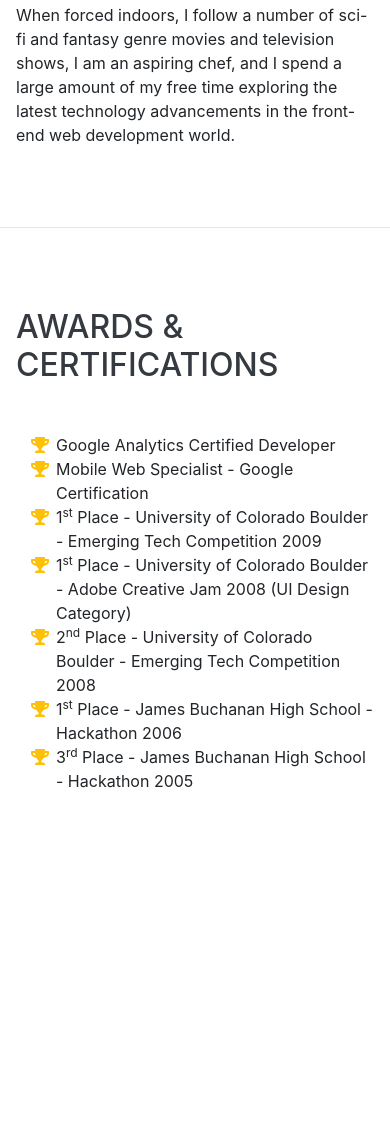
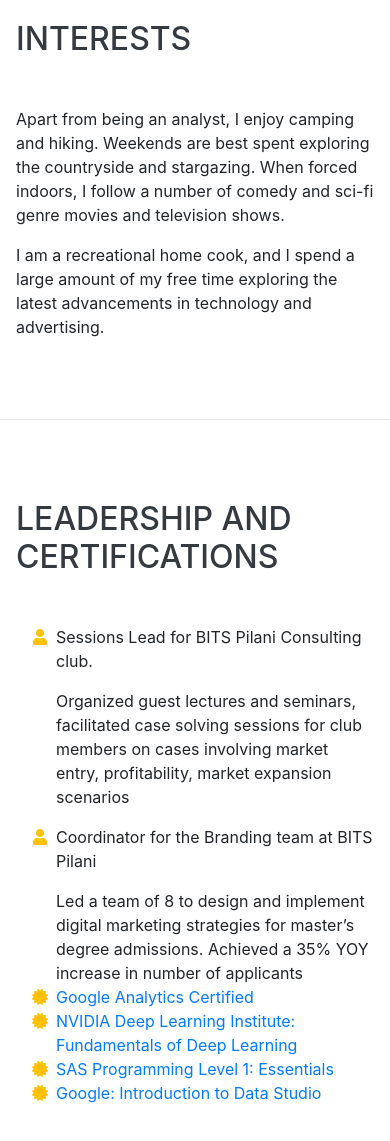
Before and after one commit to samirhusain26/samirhusain26.github.io, a website with bundled scripts: page index.html in a window 390 px wide. Shown: the part 4734-5875 px from the top of the page. Before the commit the page ends 5607 px from the top, so only its background shows below. Built offline with nearby package versions, Linux system fonts and the light colour scheme; a web font is replaced by a local one.

Commit message:
Update index.html

```diff
--- a/index.html
+++ b/index.html
@@ -47,13 +47,13 @@
           <a class="nav-link js-scroll-trigger" href="#education">Education</a>
         </li>
         <li class="nav-item">
-          <a class="nav-link js-scroll-trigger" href="#skills">Skills</a>
+          <a class="nav-link js-scroll-trigger" href="#skills">Skills and Projects</a>
         </li>
         <li class="nav-item">
           <a class="nav-link js-scroll-trigger" href="#interests">Interests</a>
         </li>
         <li class="nav-item">
-          <a class="nav-link js-scroll-trigger" href="#awards">Awards</a>
+          <a class="nav-link js-scroll-trigger" href="#awards">Leadership </a>
         </li>
       </ul>
     </div>
@@ -77,7 +77,7 @@
           <a href="https://github.com/samirhusain26">
             <i class="fab fa-github"></i>
           </a>
-          <a href="#">
+          <a href="https://twitter.com/samirhusain26">
             <i class="fab fa-twitter"></i>
           </a>
         </div>
@@ -216,13 +216,13 @@
             <a href="https://github.com/samirhusain26/nba-roster-optimization">NBA player performance</a>: Develop a machine learning model in python to generate optimized roster for a new team</li>
           <li>
             <i class="fa-li fa fa-check"></i>
-            Cross Browser Testing &amp; Debugging</li>
+            <a href="https://github.com/samirhusain26/craigslistNLP">Natural Language processing on Craigslist</a>: Collect and analyze Craigslist posts to predict its entertainment value and shareability. Flag NSFW posts and add an option to block posts.</li>
           <li>
             <i class="fa-li fa fa-check"></i>
-            Cross Functional Teams</li>
+            <a href="https://github.com/samirhusain26/stockmarketLSTM">Stock prediction</a>: Time series forecast using LSTM neural net in TensorFlow. Run remotely on a server with dynamic learning using Google Cloud Platform</li>
           <li>
             <i class="fa-li fa fa-check"></i>
-            Agile Development &amp; Scrum</li>
+            <a href="https://github.com/samirhusain26/WoM-restaurant-recommendation">Restaurant Recommender</a>: Build an NLP solution and app in R to recommend restaurants based on Yelp reviews by an user.</li>
         </ul>
       </div>
     </section>
@@ -232,8 +232,8 @@
     <section class="resume-section p-3 p-lg-5 d-flex align-items-center" id="interests">
       <div class="w-100">
         <h2 class="mb-5">Interests</h2>
-        <p>Apart from being a web developer, I enjoy most of my time being outdoors. In the winter, I am an avid skier and novice ice climber. During the warmer months here in Colorado, I enjoy mountain biking, free climbing, and kayaking.</p>
-        <p class="mb-0">When forced indoors, I follow a number of sci-fi and fantasy genre movies and television shows, I am an aspiring chef, and I spend a large amount of my free time exploring the latest technology advancements in the front-end web development world.</p>
+        <p>Apart from being an analyst, I enjoy camping and hiking. Weekends are best spent exploring the countryside and stargazing. When forced indoors, I follow a number of comedy and sci-fi genre movies and television shows.</p>
+        <p class="mb-0">I am a recreational home cook, and I spend a large amount of my free time exploring the latest advancements in technology and advertising.</p>
       </div>
     </section>
 
@@ -241,34 +241,31 @@
 
     <section class="resume-section p-3 p-lg-5 d-flex align-items-center" id="awards">
       <div class="w-100">
-        <h2 class="mb-5">Awards &amp; Certifications</h2>
+        <h2 class="mb-5">Leadership and Certifications</h2>
         <ul class="fa-ul mb-0">
+
 		  <li>
-            <i class="fa-li fa fa-trophy text-warning"></i>
-            Google Analytics Certified Developer</li>
+            <i class="fa-li fa fa-user text-warning"></i>
+			<p>Sessions Lead for BITS Pilani Consulting club.</p>
+			<p class="mb-0">Organized guest lectures and seminars, facilitated case solving sessions for club members on cases involving market entry, profitability, market expansion scenarios</li>
+          </p>
 		  <li>
-            <i class="fa-li fa fa-trophy text-warning"></i>
-            Mobile Web Specialist - Google Certification</li>
+            <i class="fa-li fa fa-user text-warning"></i>
+            <p>Coordinator for the Branding team at BITS Pilani </p>
+			<p class="mb-0">Led a team of 8 to design and implement digital marketing strategies for master’s degree admissions. Achieved a 35% YOY increase in number of applicants</p></li>
+            <p class="mb-0"></p>
 		  <li>
-            <i class="fa-li fa fa-trophy text-warning"></i>
-            1<sup>st</sup>
-            Place - University of Colorado Boulder - Emerging Tech Competition 2009</li>
+            <i class="fa-li fa fa-certificate text-warning"></i>
+            <a href="https://analytics.google.com/analytics/academy/certificate/Ps2BbZ0RQA2PP7QXpdWf9Q">Google Analytics Certified</a></li>
 		  <li>
-            <i class="fa-li fa fa-trophy text-warning"></i>
-            1<sup>st</sup>
-            Place - University of Colorado Boulder - Adobe Creative Jam 2008 (UI Design Category)</li>
+            <i class="fa-li fa fa-certificate text-warning"></i>
+            <a href="https://courses.nvidia.com/certificates/74ec22174eb94f22b1da03f980a46aa4">NVIDIA Deep Learning Institute: Fundamentals of Deep Learning</a></li>
 		  <li>
-            <i class="fa-li fa fa-trophy text-warning"></i>
-            2<sup>nd</sup>
-            Place - University of Colorado Boulder - Emerging Tech Competition 2008</li>
+            <i class="fa-li fa fa-certificate text-warning"></i>
+            <a href="https://www.youracclaim.com/badges/74efebf6-e3c7-410e-9316-321bdce4d692/linked_in_profile">SAS Programming Level 1: Essentials</a></li>
 	      <li>
-            <i class="fa-li fa fa-trophy text-warning"></i>
-            1<sup>st</sup>
-            Place - James Buchanan High School - Hackathon 2006</li>
-          <li>
-            <i class="fa-li fa fa-trophy text-warning"></i>
-            3<sup>rd</sup>
-            Place - James Buchanan High School - Hackathon 2005</li>
+            <i class="fa-li fa fa-certificate text-warning"></i>
+            <a href="https://analytics.google.com/analytics/academy/certificate/4EeeikYLTuSrtHGbKcDvlQ">Google: Introduction to Data Studio</a></li>
 		  </ul>
       </div>
     </section>
```
Lines whose indentation alone changed are shown as unchanged.
